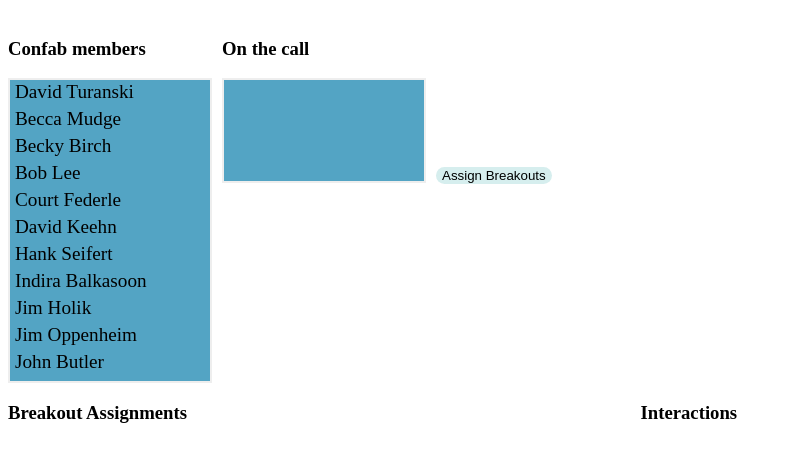
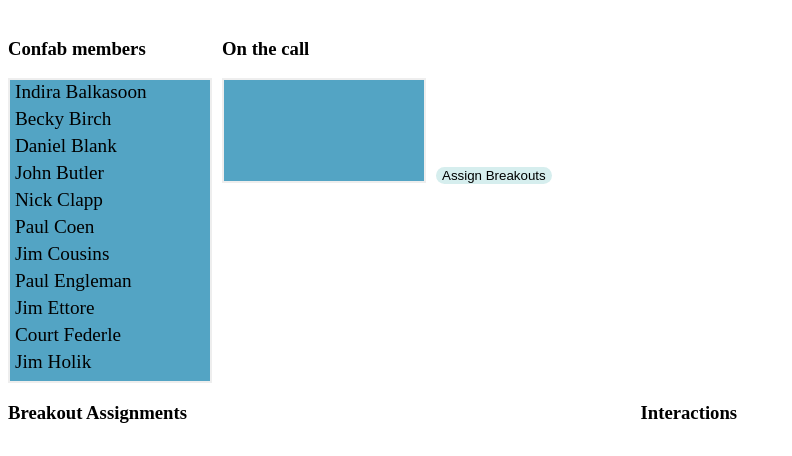
Before and after one commit to dturanski/confab-zoom-utility, a plain HTML site: page index.html in a window 1280 px wide. Shown: the part 61-517 px from the top of the page, without its empty margins (0-792 px from the left). Drawn offline with nearby package versions, Linux system fonts and the light colour scheme.

Commit message:
Fix participant count shown and add confab members

```diff
--- a/confab.js
+++ b/confab.js
@@ -1,29 +1,32 @@
 // All confab members
 const confab = [
-    'David Turanski',
-    'Becca Mudge',
+    'Indira Balkasoon',
     'Becky Birch',
+    'Daniel Blank',
+    'John Butler',
+    'Nick Clapp',
+    'Paul Coen',
+    'Jim Cousins',
+    'Paul Engleman',
+    'Jim Ettore',
+    'Court Federle',
+    'Jim Holik',
+    'Nancy Israel',
     'Bob Lee',
-    'Court Federle',
     'David Keehn',
-    'Hank Seifert',
-    'Indira Balkasoon',
-    'Jim Holik',
-    'Jim Oppenheim',
-    'John Butler',
-    'Paul Coen',
-    'Paul Engleman',
-    'Daniel Blank',
+    'Don Kent',
     'Margaret Manos',
     'Mark McCullough',
+    'Eric Milton',
+    'Becca Mudge',
+    'Jim Oppenheim',
     'Peter Ory',
+    'Tom Pastore',
     'Seth Perlman',
+    'Chuck Savage',
+    'Hank Seifert',
     'Jim Simon',
+    'Debora Stern',
     'Peter Strugatz',
-    'Jim Cousins',
-    'Debora Stern',
-    'Nick Clapp',
-    'Jim Ettore',
-    'Chuck Savage',
-    'Nancy Israel',
-    'Tom Pastore']
+    'David Turanski'
+]
--- a/index.html
+++ b/index.html
@@ -80,11 +80,18 @@
                 $("#dialog").dialog();
                 $('#dialog').dialog("close");
             })
-
-            $('#participants').on('DOMSubtreeModified', function(){
-                $("#on_the_call").text("On the call (" + $('ul#participants li').length + ")")
+            let observer = new MutationObserver(  function(mutation){
+                let len = $('#participants li').filter(function(i){
+                    return this.textContent.length > 0
+                }).length
+                $("#on_the_call").text("On the call (" + len + ")")
             })
-
+            observer.observe($('#participants')[0] , {
+                subtree:true,
+                childList:true,
+                characterData:true,
+                attributes:true
+            });
 
             $.each(confab, function (val, text) {
                 $('#confab').append($('<li></li>').val(val).html(text))
```
